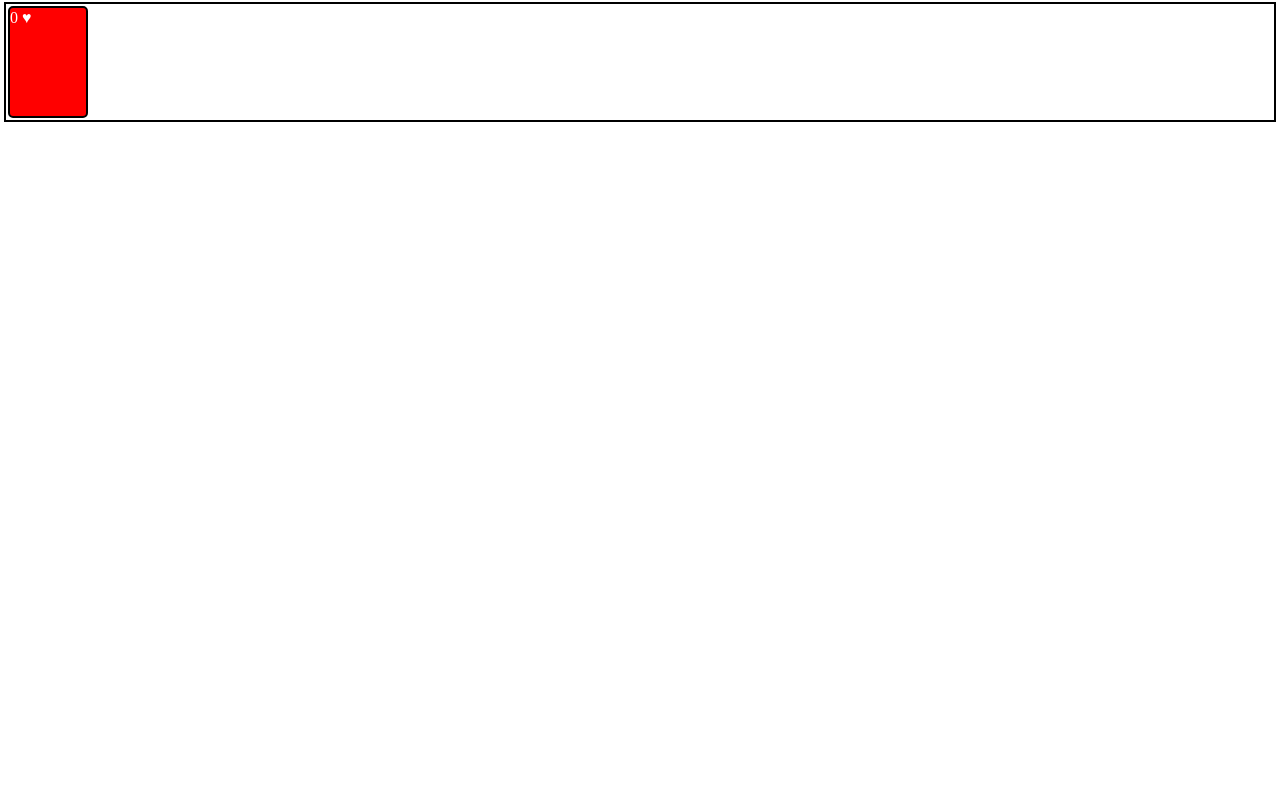
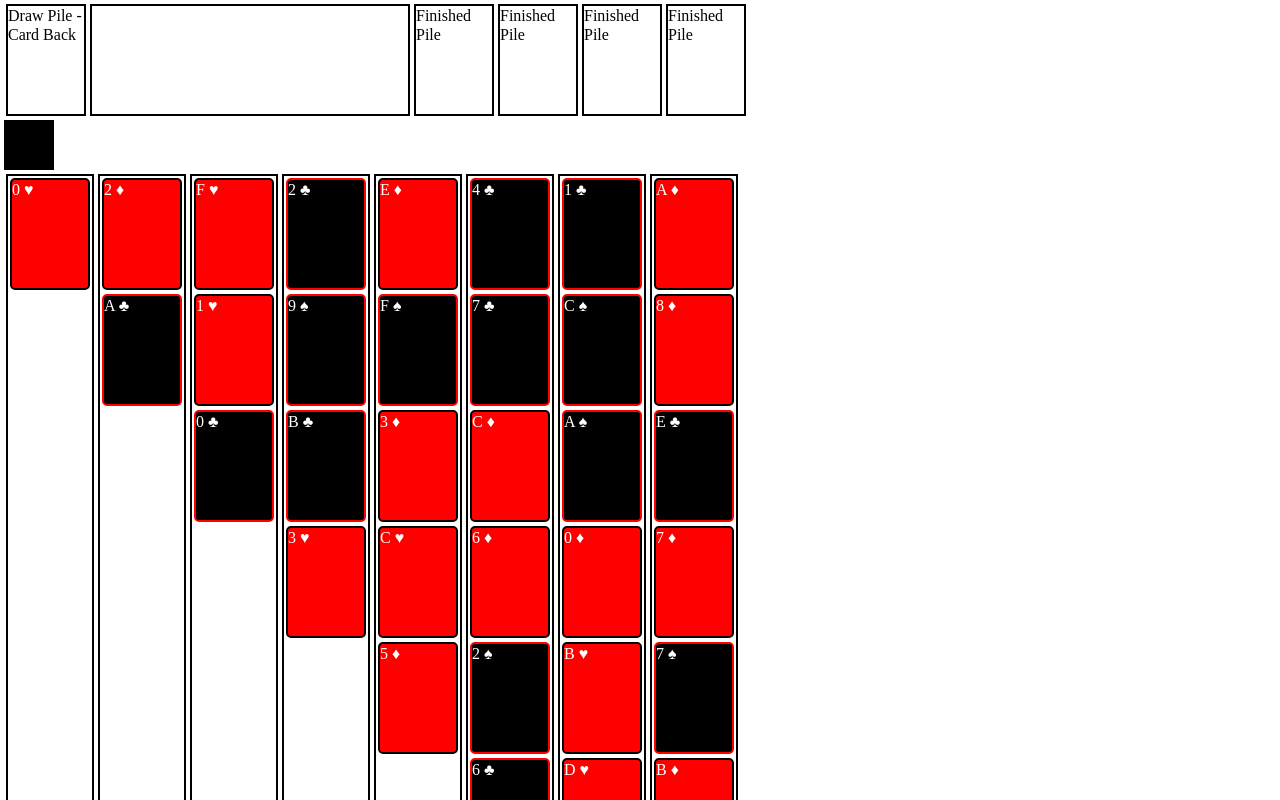
Before and after one commit to RyanUlch/hexitaire, a React (Create React App) app: page / in a window 1280 px wide. Shown: the top 800 px of the page. Built offline with nearby package versions, Linux system fonts and the light colour scheme; the HTML template or start-up script is replaced by a standard one.

Commit message:
Fixed issue with static states.

```diff
--- a/src/components/ColumnContainer/ColumnContainer.tsx
+++ b/src/components/ColumnContainer/ColumnContainer.tsx
@@ -1,33 +1,25 @@
 import classes from './ColumnContainer.module.css';
-import { useEffect } from 'react';
-import PlayCard from '../PlayCard/PlayCard';
+import { useEffect, useState } from 'react';
 
-const ColumnContainer = (props: {check: any, onInit: any, containerID: string}) => {
-
+const ColumnContainer = (props: {children: any, onInit: any, containerID: string}) => {
 	useEffect(()=>{
-		// const bounds = document.querySelector(`#${props.containerID}`)?.getBoundingClientRect();
-
 		// Gets the bounds of the left and right side of the column
 		// (from left edge of screen).
-		// For test, using literal for QuerySelector
-		const bounds = document.querySelector(`#col0`)?.getBoundingClientRect();
+		const bounds = document.querySelector(`#${props.containerID}`)?.getBoundingClientRect();
 		if (bounds) {
 			// Updates the state of 'dropSections' from props.
-			// For test, using constant value of object property
 			props.onInit((state: {col0: number[]}) => {
 				return {
 					...state,
-					//[props.containerID]: [bounds.left, bounds.left+bounds.width],
-					col0: [bounds.left, bounds.left+bounds.width],
+					[props.containerID]: [bounds.left, bounds.left+bounds.width],
 				}
 			});
 		}
 	}, []);
 
 	return (
-		// <div id={props.containerID} className={classes.column}>
-		<div id='col0' className={classes.column}>
-			<PlayCard check={props.check} isRed={true} key={`00`}num={0} suit={0}/>
+		<div id={props.containerID} className={classes.column}>
+			{props.children}
 		</div>
 	)
 }
--- a/src/components/FinishedContainer/FinishedContainer.tsx
+++ b/src/components/FinishedContainer/FinishedContainer.tsx
@@ -1,7 +1,7 @@
 import classes from './FinishedContainer.module.css';
 import { useEffect } from 'react';
 
-const FinishedContainer = (props: {onInit: any,containerID: string, set: JSX.Element[]}) => {
+const FinishedContainer = (props: {onInit: any,containerID: string, children: any}) => {
 	useEffect(()=>{
 		const bounds = document.querySelector(`#${props.containerID}`)?.getBoundingClientRect();
 		if (bounds) {
@@ -17,7 +17,7 @@ const FinishedContainer = (props: {onInit: any,containerID: string, set: JSX.Ele
 	return (
 		<div id={props.containerID} className={classes.finished}>
 			Finished Pile
-			{props.set}
+			{props.children}
 		</div>
 	)
 }
--- a/src/components/GameContainer/GameContainer.tsx
+++ b/src/components/GameContainer/GameContainer.tsx
@@ -7,139 +7,144 @@ import SelectionContainer from '../SelectionContainer/SelectionContainer';
 import classes from './GameContainer.module.css'
 
 import { useState, useEffect, useCallback } from 'react';
-import TestState from '../test';
 
 const GameContainer = () => {
-	// const [dropSections, setDropSections] = useState({
-	// 	middleLine: 0,
-	// 	fin0: [0, 0], fin1: [0, 0],	fin2: [0, 0], fin3: [0, 0],
-	// 	col0: [0, 0], col1: [0, 0],	col2: [0, 0], col3: [0, 0],
-	// 	col4: [0, 0], col5: [0, 0],	col6: [0, 0], col7: [0, 0],
-	// });
+	const [dropSections, setDropSections] = useState({
+		middleLine: 0,
+		fin0: [0, 0], fin1: [0, 0],	fin2: [0, 0], fin3: [0, 0],
+		col0: [0, 0], col1: [0, 0],	col2: [0, 0], col3: [0, 0],
+		col4: [0, 0], col5: [0, 0],	col6: [0, 0], col7: [0, 0],
+		finished: [[0, 0], [0, 0], [0, 0], [0, 0]],
+		columns: [[0, 0], [0, 0], [0, 0], [0, 0], [0, 0], [0, 0], [0, 0]],
+	});
 
-	// const [dropSections, setDropSections] = useState({
-	// 	col0: [0, 0],
-	// });
-
-	// // const [dropSections2, setDropSections2] = useState({what: 'hello'});
-
-	// const verifyPosition = useCallback((event: any) => {
-	// 	event.preventDefault();
-	// 	console.log(dropSections);
-	// 	if (dropSections) {
-	// 		// if (data.offSetTop < dropSections.middleLine)
-	// 		console.log('up');
-	// 		// else
-	// 		console.log('low');
-	// 	} else {
-	// 		console.log('Window Size not found');
-	// 	}
-	// }, [dropSections]);
+	const verifyPosition = useCallback((event: any, data: any, cardID: string, prevSection: string) => {
+		event.preventDefault();
+		const cardLocation = data.node.getBoundingClientRect();
+		if (dropSections) {
+			if (cardLocation.top < dropSections.middleLine)
+			console.log('up');
+			else {
+				for (let i = 0; i < dropSections.columns.length; ++i) {
+					if (dropSections.columns[i][0] < cardLocation.left && dropSections.columns[i][1] > cardLocation.left) {
+						// Card drop is within the bounds of a column, and should be taken out of old column and into new one here.
+						break;
+					}
+				}
+			}
+		} else {
+			console.log('Window Size not found');
+		}
+	}, [dropSections]);
 
 
-	// const cardGenerator = () => {
-	// 	const orderedDeck = [];
-	// 	for (let suit = 0; suit < 4; ++suit) {
-	// 		for (let num = 0; num < 16; ++num) {
-	// 			orderedDeck.push(<PlayCard onMove={verifyPosition} isRed={suit<2} key={`${suit}${num}`}num={num} suit={suit}/>);
-	// 		}
-	// 	}
-	// 	return orderedDeck;
-	// }
-
-	// const [orderedDeck] = useState(cardGenerator());
-
-	// const shuffle = (origDeck: JSX.Element[]) => {
-	// 	const shuffleDeck = origDeck;
-	// 	let currentIndex = shuffleDeck.length,  randomIndex;
-	// 	// While there remain elements to shuffle.
-	// 	while (currentIndex != 0) {
-	// 		// Pick a remaining element.
-	// 		randomIndex = Math.floor(Math.random() * currentIndex);
-	// 		--currentIndex;
-	// 		// And swap it with the current element.
-	// 		[shuffleDeck[currentIndex], shuffleDeck[randomIndex]] = [
-	// 			shuffleDeck[randomIndex], shuffleDeck[currentIndex]
-	// 		];
-	// 	}
-	// 	return shuffleDeck;
-	// }
-
-	// const [shuffledDeck, setShuffledDeck] = useState(shuffle(orderedDeck));
-
-	// const [cardLayout, setCardLayout] = useState(
-	// 	{
-	// 		Draw: shuffledDeck.slice(36, 63),
-	// 		Shown: shuffledDeck.slice(0, 0),
-	// 		Hidden: shuffledDeck.slice(0, 0),
-	// 		Fin0: shuffledDeck.slice(0, 0), Fin1: shuffledDeck.slice(0, 0),
-	// 		Fin2: shuffledDeck.slice(0, 0), Fin3: shuffledDeck.slice(0, 0),
-	// 		Col0: shuffledDeck.slice(0, 1), Col1: shuffledDeck.slice(1, 3),
-	// 		Col2: shuffledDeck.slice(3, 6), Col3: shuffledDeck.slice(6, 10),
-	// 		Col4: shuffledDeck.slice(10, 15), Col5: shuffledDeck.slice(15, 21),
-	// 		Col6: shuffledDeck.slice(21, 28), Col7: shuffledDeck.slice(28, 36),
-	// 	}
-	// );
-
-	// const flipCards = () => {
-	// 	setCardLayout((state) => {
-	// 		if (state.Draw.length === 0 && state.Hidden.length > 0) {
-	// 			return {
-	// 				...state,
-	// 				Draw: [...state.Hidden, ...state.Shown],
-	// 				Hidden: [],
-	// 				Shown: [],
-	// 			}
-	// 		} else {
-	// 			return {
-	// 				...state,
-	// 				Draw: state.Draw.slice(4),
-	// 				Hidden: [...state.Hidden, ...state.Shown],
-	// 				Shown: state.Draw.slice(0, 4),
-	// 			}
-	// 		}
-	// 	});
-	// }
+	const cardGenerator = () => {
+		const orderedDeck = [];
+		for (let suit = 0; suit < 4; ++suit) {
+			for (let num = 0; num < 16; ++num) {
+				orderedDeck.push({suit: suit, num: num});
+			}
+		}
+		return orderedDeck;
+	}
 
 
-	// useEffect(()=>{
-	// 	const bounds = document.querySelector(`#separatingLine`)?.getBoundingClientRect();
-	// 	if (bounds) {
-	// 		setDropSections((state: any) => {
-	// 			return {
-	// 				...state,
-	// 				middleLine: bounds.top-(bounds.height/2),
-	// 			}
-	// 		});
-	// 	}
-	// }, []);
+	const [orderedDeck] = useState(cardGenerator());
 
-	// useEffect(()=>{
-	// 	console.log(dropSections);
-	// }, [dropSections]);
+	const shuffle = (origDeck: {suit: number, num: number}[]) => {
+		const shuffleDeck = origDeck;
+		let currentIndex = shuffleDeck.length,  randomIndex;
+		// While there remain elements to shuffle.
+		while (currentIndex != 0) {
+			// Pick a remaining element.
+			randomIndex = Math.floor(Math.random() * currentIndex);
+			--currentIndex;
+			// And swap it with the current element.
+			[shuffleDeck[currentIndex], shuffleDeck[randomIndex]] = [
+				shuffleDeck[randomIndex], shuffleDeck[currentIndex]
+			];
+		}
+		return shuffleDeck;
+	}
+
+	const [shuffledDeck, setShuffledDeck] = useState(shuffle(orderedDeck));
+
+	const [cardLayout, setCardLayout] = useState(
+		{
+			Draw: shuffledDeck.slice(36, 63),
+			Shown: shuffledDeck.slice(0, 0),
+			Hidden: shuffledDeck.slice(0, 0),
+			Fin0: shuffledDeck.slice(0, 0), Fin1: shuffledDeck.slice(0, 0),
+			Fin2: shuffledDeck.slice(0, 0), Fin3: shuffledDeck.slice(0, 0),
+			Col0: shuffledDeck.slice(0, 1), Col1: shuffledDeck.slice(1, 3),
+			Col2: shuffledDeck.slice(3, 6), Col3: shuffledDeck.slice(6, 10),
+			Col4: shuffledDeck.slice(10, 15), Col5: shuffledDeck.slice(15, 21),
+			Col6: shuffledDeck.slice(21, 28), Col7: shuffledDeck.slice(28, 36),
+		}
+	);
+
+	const flipCards = () => {
+		setCardLayout((state) => {
+			if (state.Draw.length === 0 && state.Hidden.length > 0) {
+				return {
+					...state,
+					Draw: [...state.Hidden, ...state.Shown],
+					Hidden: [],
+					Shown: [],
+				}
+			} else {
+				return {
+					...state,
+					Draw: state.Draw.slice(4),
+					Hidden: [...state.Hidden, ...state.Shown],
+					Shown: state.Draw.slice(0, 4),
+				}
+			}
+		});
+	}
+
+	useEffect(()=>{
+		const bounds = document.querySelector(`#separatingLine`)?.getBoundingClientRect();
+		if (bounds) {
+			setDropSections((state: any) => {
+				return {
+					...state,
+					middleLine: bounds.top-(bounds.height/2),
+				}
+			});
+		}
+	}, []);
+
+	const createSets = (cardSet: {suit: number, num: number}[], location: string) => {
+		const cardArray = [];
+		for (let i = 0; i < cardSet.length; ++i) {
+			const key = `${cardSet[0]}${cardSet[1]}`;
+			cardArray.push(<PlayCard onMove={verifyPosition} cardID={[cardSet[i].suit, cardSet[i].num]} key={key} currentLoc={location}/>);
+		}
+		return cardArray;
+	}
 
 	return (
 		<>
-			<TestState />
-			{/*<div className={classes.topContainer}>
+			<div className={classes.topContainer}>
 				<DrawContainer flipCards={flipCards} isEmpty={cardLayout.Draw.length === 0}/>
-				<SelectionContainer set={cardLayout.Shown} />
-				<FinishedContainer onInit={setDropSections} containerID='fin0' key='fin0' set={cardLayout.Fin0} />
-				<FinishedContainer onInit={setDropSections} containerID='fin1' key='fin1' set={cardLayout.Fin1} />
-				<FinishedContainer onInit={setDropSections} containerID='fin2' key='fin2' set={cardLayout.Fin2} />
-				<FinishedContainer onInit={setDropSections} containerID='fin3' key='fin3' set={cardLayout.Fin3} />
+				<SelectionContainer>{createSets(cardLayout.Shown, 'Shown')}</SelectionContainer>
+				<FinishedContainer onInit={setDropSections} containerID='fin0' key='fin0'>{createSets(cardLayout.Fin0, 'Fin0')}</FinishedContainer>
+				<FinishedContainer onInit={setDropSections} containerID='fin1' key='fin1'>{createSets(cardLayout.Fin1, 'Fin1')}</FinishedContainer>
+				<FinishedContainer onInit={setDropSections} containerID='fin2' key='fin2'>{createSets(cardLayout.Fin2, 'Fin2')}</FinishedContainer>
+				<FinishedContainer onInit={setDropSections} containerID='fin3' key='fin3'>{createSets(cardLayout.Fin3, 'Fin3')}</FinishedContainer>
 			</div>
 			<div id='separatingLine' />
-			<div className={classes.columns}> */}
-				{/* <ColumnContainer onInit={setDropSections} containerID='col0' key='col0' set={cardLayout.Col0} /> */}
-				{/* <ColumnContainer onInit={setDropSections} containerID='col1' key='col1' set={cardLayout.Col1} />
-				<ColumnContainer onInit={setDropSections} containerID='col2' key='col2' set={cardLayout.Col2} />
-				<ColumnContainer onInit={setDropSections} containerID='col3' key='col3' set={cardLayout.Col3} />
-				<ColumnContainer onInit={setDropSections} containerID='col4' key='col4' set={cardLayout.Col4} />
-				<ColumnContainer onInit={setDropSections} containerID='col5' key='col5' set={cardLayout.Col5} />
-				<ColumnContainer onInit={setDropSections} containerID='col6' key='col6' set={cardLayout.Col6} />
-				<ColumnContainer onInit={setDropSections} containerID='col7' key='col7' set={cardLayout.Col7} />
-			</div> */}
+			<div className={classes.columns}>
+				<ColumnContainer onInit={setDropSections} containerID='col0' key='col0'>{createSets(cardLayout.Col0, 'Col0')}</ColumnContainer>
+				<ColumnContainer onInit={setDropSections} containerID='col1' key='col1'>{createSets(cardLayout.Col1, 'Col1')}</ColumnContainer>
+				<ColumnContainer onInit={setDropSections} containerID='col2' key='col2'>{createSets(cardLayout.Col2, 'Col2')}</ColumnContainer>
+				<ColumnContainer onInit={setDropSections} containerID='col3' key='col3'>{createSets(cardLayout.Col3, 'Col3')}</ColumnContainer>
+				<ColumnContainer onInit={setDropSections} containerID='col4' key='col4'>{createSets(cardLayout.Col4, 'Col4')}</ColumnContainer>
+				<ColumnContainer onInit={setDropSections} containerID='col5' key='col5'>{createSets(cardLayout.Col5, 'Col5')}</ColumnContainer>
+				<ColumnContainer onInit={setDropSections} containerID='col6' key='col6'>{createSets(cardLayout.Col6, 'Col6')}</ColumnContainer>
+				<ColumnContainer onInit={setDropSections} containerID='col7' key='col7'>{createSets(cardLayout.Col7, 'Col7')}</ColumnContainer>
+			</div>
 		</>
 	)
 }
--- a/src/components/PlayCard/PlayCard.tsx
+++ b/src/components/PlayCard/PlayCard.tsx
@@ -1,9 +1,8 @@
 import classes from './PlayCard.module.css'
 import Draggable from "react-draggable";
-import { useState, useRef } from 'react';
+import { useState } from 'react';
 
-
-const PlayCard = (props: {check: any, isRed: boolean, key: string, num: number, suit: number}) => {
+const PlayCard = (props: {onMove: any, cardID: number[], key: string, currentLoc: any}) => {
 	// Sets the suit symbol as a string based on suit number
 	const suitSymbol = (suitNum: number) => {
 		switch(suitNum) {
@@ -24,15 +23,20 @@ const PlayCard = (props: {check: any, isRed: boolean, key: string, num: number,
 		}
 	}
 
-	// Removed Draggable for test, instead of onStop (dropping a card),
-	// The div runs verifyPosition helper function with the state value passed from
-	// Game Container
+	const [cardInfo, setCardInfo] = useState(
+		{
+			isRed: props.cardID[0] < 2,
+			suitSymbol: suitSymbol(props.cardID[0]),
+			numberSymbol: numberSymbol(props.cardID[1]),
+		}
+	);
+
 	return (
-		// <Draggable onStop={(event: any, data: any) => props.onMove(event, data)}>
-			<div onClick={(e: any) => props.check()} className={`${classes.PlayCard} ${props.isRed ? classes.red : classes.black}`}>
-				<p>{numberSymbol(props.num)} {suitSymbol(props.suit)}</p>
+		<Draggable onStop={(event: any, data: any) => props.onMove(event, data, props.cardID)}>
+			<div className={`${classes.PlayCard} ${cardInfo.isRed ? classes.red : classes.black}`}>
+				<p>{cardInfo.numberSymbol} {cardInfo.suitSymbol}</p>
 			</div>
-		// </Draggable>
+		</Draggable>
 	);
 }
 
--- a/src/components/SelectionContainer/SelectionContainer.tsx
+++ b/src/components/SelectionContainer/SelectionContainer.tsx
@@ -1,9 +1,9 @@
 import classes from './SelectionContainer.module.css';
 
-const SelectionContainer = (props: {set: JSX.Element[]}) => {
+const SelectionContainer = (props: {children: any}) => {
 	return (
 		<div className={classes.selectionContainer}>
-			{props.set}
+			{props.children}
 		</div>
 	);
 }
--- a/src/components/test.tsx
+++ /dev/null
@@ -1,56 +0,0 @@
-import PlayCard from './PlayCard/PlayCard';
-import ColumnContainer from './ColumnContainer/ColumnContainer';
-import { useState, useEffect, useCallback } from 'react';
-
-const TestState = () => {
-	// An Object that contains the bounds of different areas you can drop
-	// cards into (for test, just one column)
-	 const [dropSections, setDropSections] = useState({col0: [0, 0]});
-
-
-	 const verifyPosition = () => {
-		// For test - expecting {col0: [Non-Zero Num, Non-Zero Num]}
-		// Actual {col0: [0, 0]}
-		console.log(dropSections);
-		// Currently just checking if values are not zero. Would be checking
-		// if it is within any bounds
-		if (dropSections.col0[0] > 0 && dropSections.col0[1] > 0) {
-			console.log('success');
-		} else {
-			console.log('failure');
-		}
-	};
-	// Creates 64 unique cards (16 cards of each suit)
-	// For test, only 1 card is generated (0 of Hearts)
-	// const cardGenerator = () => {
-	// 	const orderedDeck = [];
-	// 	for (let suit = 0; suit < 1; ++suit) {
-	// 		for (let num = 0; num < 1; ++num) {
-	// 			orderedDeck.push();
-	// 		}
-	// 	}
-	// 	return orderedDeck;
-	// }
-
-	// The full deck in ascending order
-	// For Test, just the one card from cardGenerator
-	// const [orderedDeck] = useState(cardGenerator());
-
-	// An object of arrays that keeps track of where each card currently is.
-	// Probably could be moved to a global context, but does not produce unwanted
-	// results as is.
-	// For test, again, only the one card.
-	// const [cardLayout, setCardLayout] = useState({ Col0: orderedDeck.slice(0, 1)});
-
-	// Just to log what is happening with dropSections whenever it changes
-	useEffect(()=>{
-		console.log(dropSections);
-	}, [dropSections]);
-
-	return (
-			<ColumnContainer check={verifyPosition} onInit={setDropSections} containerID='col0' key='col0'  />
-	)
-}
-
-
-export default TestState;
```
